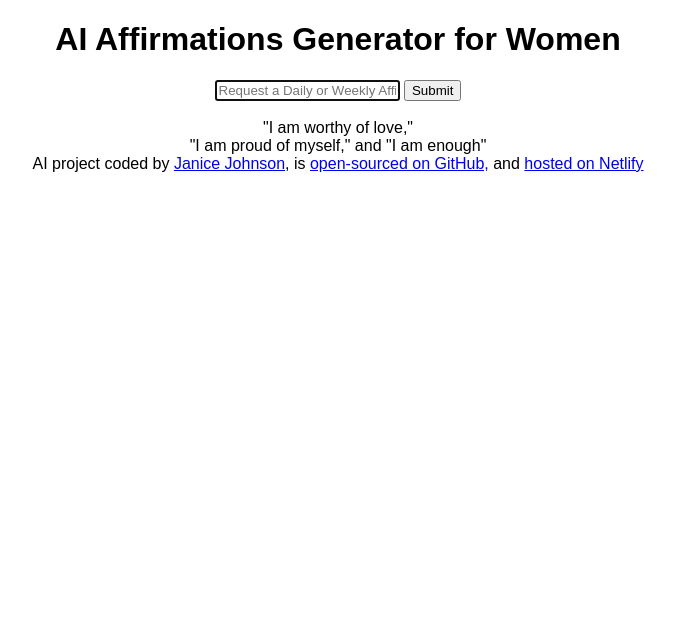
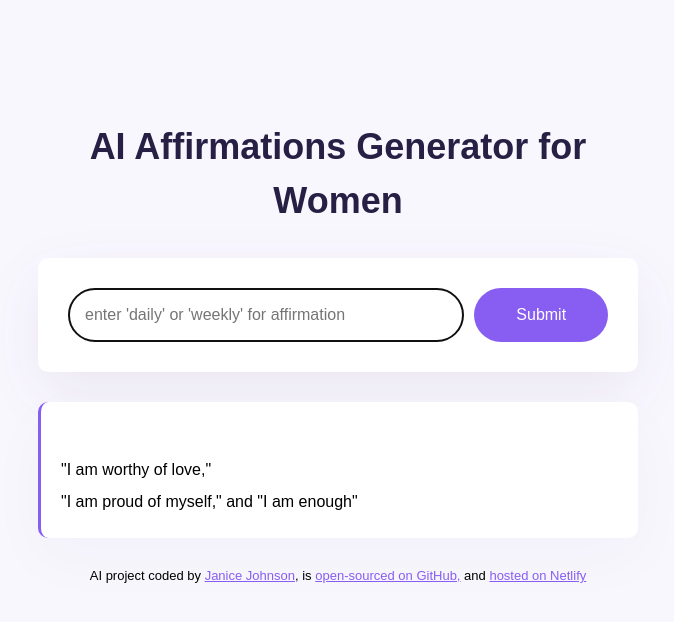
Before and after one commit to johnsonj70/affirmations-for-women-generator, a plain HTML site: page index.html in a window 1280 px wide. Shown: the whole page, without its empty margins (302-976 px from the left). Drawn offline with Linux system fonts and the light colour scheme.

Commit message:
Added styling to the project

```diff
--- a/index.html
+++ b/index.html
@@ -7,6 +7,7 @@
 		<title>AI Affirmations for Women Generator</title>
 	</head>
 	<body>
+		<div class="container">
 			<header>
 				<h1>AI Affirmations Generator for Women</h1>
 			</header>
@@ -14,13 +15,15 @@
 				<form>
 					<input
 						type="text"
-					placeholder="Request a Daily or Weekly Affirmation"
+						placeholder="enter 'daily' or 'weekly' for affirmation"
 						autofocus
 						required
+						autocomplete="off"
+						class="instructions"
 					/>
-				<input type="submit" />
+					<input type="submit" class="submit-button" />
 				</form>
-			<div>
+				<div class="affirmation">
 					<br />
 					"I am worthy of love,"
 					<br />
@@ -29,8 +32,8 @@
 			</main>
 			<footer>
 				AI project coded by
-			<a href="https://github.com/johnsonj70" target="blank">Janice Johnson</a>,
-			is
+				<a href="https://github.com/johnsonj70" target="blank">Janice Johnson</a
+				>, is
 				<a
 					href="https://github.com/johnsonj70/affirmations-for-women-generator"
 					target="blank"
@@ -44,6 +47,7 @@
 					hosted on Netlify</a
 				>
 			</footer>
+		</div>
 	</body>
 	<script src="src/index.js"></script>
 </html>
--- a/src/style.css
+++ b/src/style.css
@@ -1,4 +1,71 @@
 body {
+	background-color: #f9f7fe;
 	font-family: Arial;
+}
+
+h1 {
+	font-weight: 800;
+	font-size: 36px;
 	text-align: center;
+	line-height: 1.5;
+	color: #272044;
 }
+
+header {
+	margin-bottom: 30px;
+}
+
+form {
+	padding: 30px;
+	background-color: white;
+	box-shadow: 0px 20px 60px rgba(65, 50, 100, 0.08);
+	border-radius: 10px;
+	display: flex;
+	margin-bottom: 30px;
+}
+
+footer {
+	text-align: center;
+	font-size: 13px;
+	margin-top: 30px;
+}
+
+a {
+	color: #885df1;
+}
+
+.container {
+	margin: 120px auto;
+	max-width: 600px;
+}
+
+.instructions {
+	padding: 16px;
+	border: 1px solid rgba(39, 33, 66, 0.5);
+	width: 80%;
+	font-size: 16px;
+	border-radius: 50px;
+	line-height: 20px;
+	color: #272044;
+}
+
+.submit-button {
+	margin-left: 10px;
+	background: #885df1;
+	color: white;
+	border: none;
+	width: 150px;
+	font-size: 16px;
+	border-radius: 50px;
+	padding: 14px 24px;
+}
+
+.affirmation {
+	font-size: 16px;
+	background-color: white;
+	padding: 20px;
+	line-height: 2;
+	border-left: 3px solid #885df1;
+	box-shadow: 0px 20px 60px rgba(39, 33, 66, 0.03);
+	border-radius: 10px;
+}
```
Lines whose indentation alone changed are shown as unchanged.
